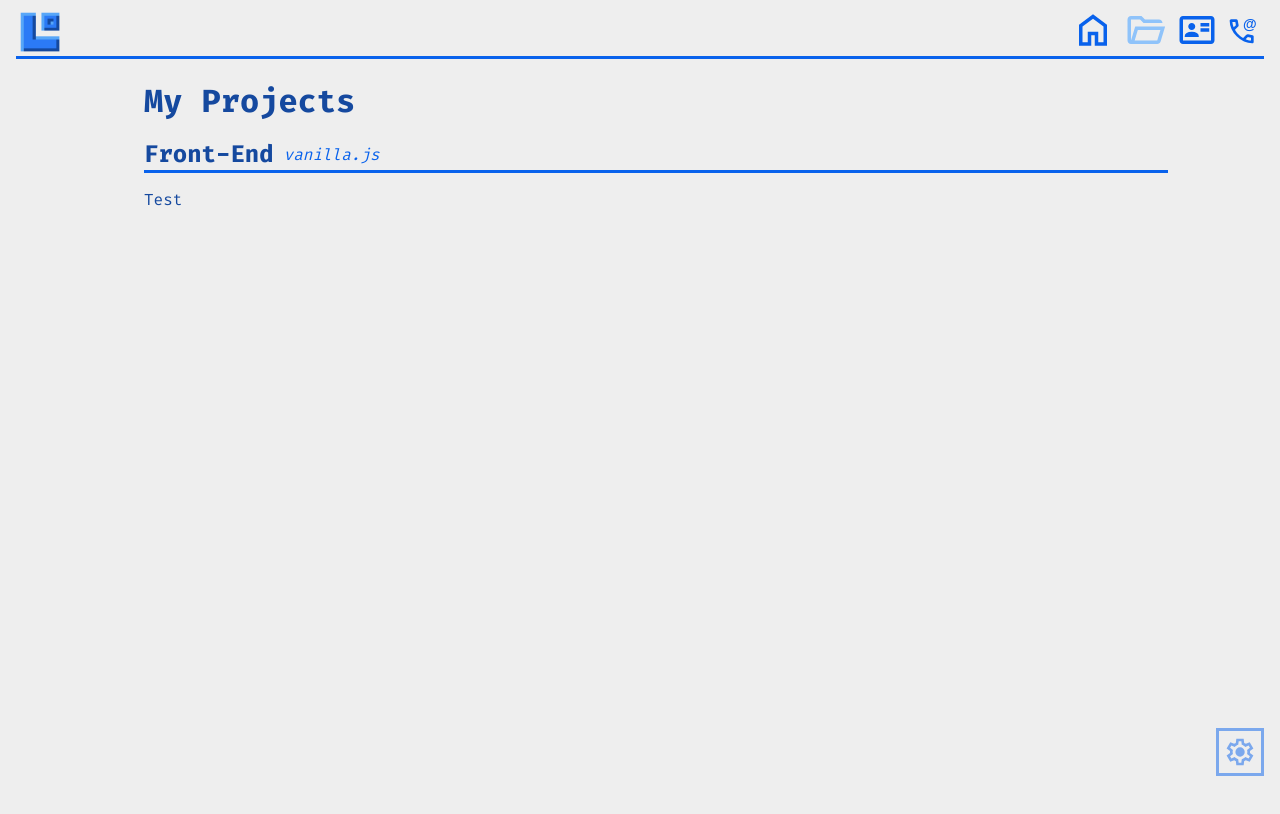
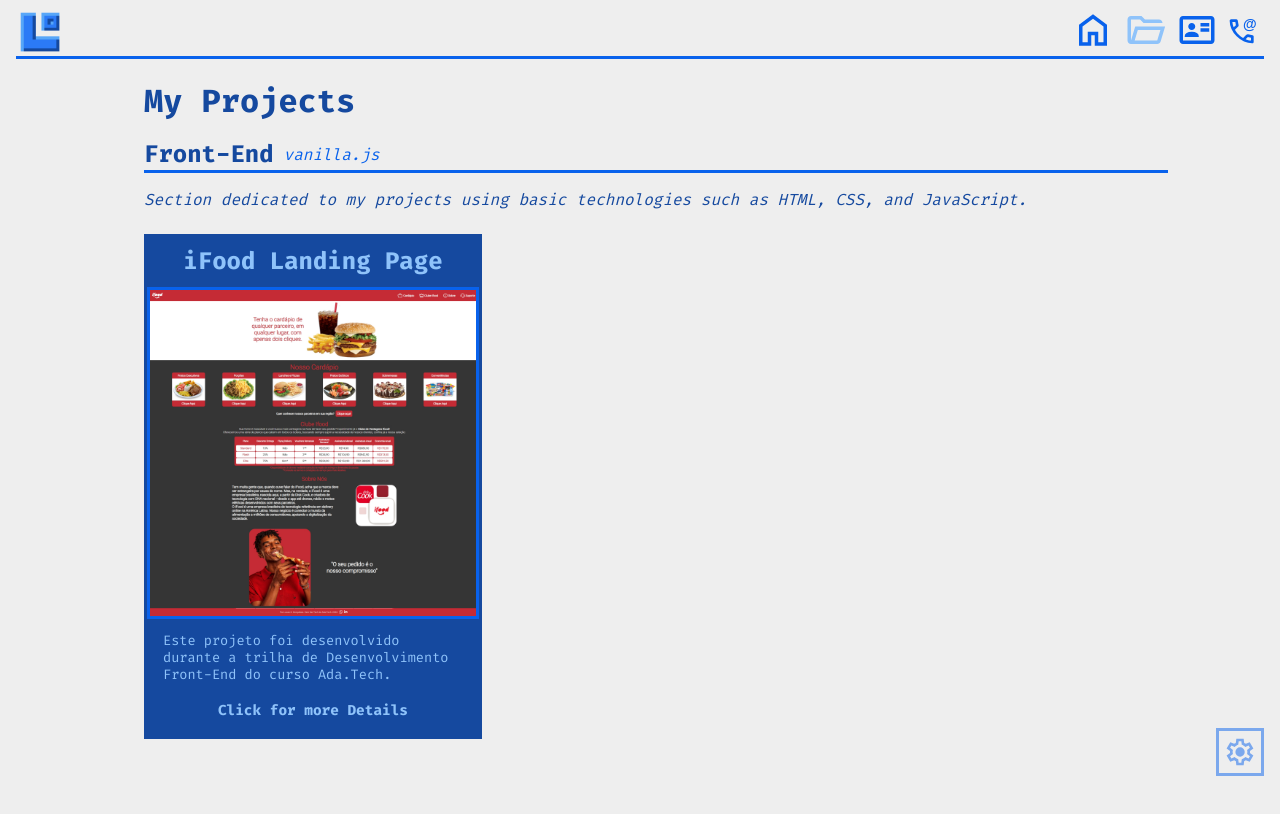
Before and after one commit to lukesgon/newportfolio, a React (Vite) app: page /portfolio in a window 1280 px wide. Shown: the top 814 px of the page. Built offline with nearby package versions, Linux system fonts and the light colour scheme.

Commit message:
Update Project Card layout and add locales.

```diff
--- a/src/components/box/ImgBox/index.tsx
+++ b/src/components/box/ImgBox/index.tsx
@@ -11,19 +11,25 @@
 
 const StyledFigure = styled.figure`
   display: flex;
+  flex-direction: column;
   justify-content: center;
   align-items: center;
   gap: 5px;
 
   width: fit-content;
   height: fit-content;
+
+  figcaption {
+    font-size: 0.85rem;
+    padding: 0.5rem 1rem;
+  }
 `;
 
 const StyledImg = styled.img<Partial<ImgBoxProps>>`
   width: ${props=> props.$width || '100px'};
   height: ${props=> props.$height || '100px'};
 
-  ${props=> props.$custom};
+  ${props=> props.$custom && props.$custom};
 `
 
 const ImgBox = ({ $figcaption, src, alt, $width, $height, $custom }: ImgBoxProps) => {
--- /dev/null
+++ b/src/components/box/ProjectCard/index.tsx
@@ -0,0 +1,77 @@
+import styled from "styled-components";
+import ImgBox from "../ImgBox";
+import Article from "../Article";
+import Section from "../Section";
+import { useLang } from "../../../contexts/LangContext";
+
+interface ProjectCardProps {
+  projectTitle: string;
+  imgSrc: string;
+  imgAlt: string;
+  imgCaption: string;
+  projectHref: string;
+}
+
+const StyledAnchor = styled.a`
+  border: none;
+  background-color: transparent;
+  text-decoration: none;
+  width: 33%;
+  height: fit-content;
+  border: solid 3px var(--color-4);
+
+  &:hover {
+    border-color: var(--color-3);
+  }
+
+  @media (orientation: portrait) {
+    width: 100%;
+    max-width: 360px;
+  }
+`;
+
+const StyledHeader = styled.h4`
+  font-size: 1.5rem;
+`
+
+const ProjectCard = ({
+  projectTitle,
+  imgSrc,
+  imgAlt,
+  imgCaption,
+  projectHref,
+}: ProjectCardProps) => {
+
+  const {library} = useLang();
+
+  return (
+    <StyledAnchor href={projectHref}>
+      <Article
+        $direction="column"
+        $width="100%"
+        $backgroundColor="var(--color-4)"
+        $color="var(--color-2)"
+        $padding="0.5rem 0 1rem"
+        $custom="gap: 10px; &:hover {background-color:var(--color-3); color: var(--color-1)}"
+        $align="center"
+      >
+        <Section>
+          <StyledHeader>{projectTitle}</StyledHeader>
+        </Section>
+        <ImgBox
+          src={imgSrc}
+          alt={imgAlt}
+          $figcaption={imgCaption}
+          $width="100%"
+          $height="fit-content"
+          $custom="border: solid 3px var(--color-3);"
+        />
+        <Section $custom="font-size: 0.9rem">
+          <strong>{library.projectDetails}</strong>
+        </Section>
+      </Article>
+    </StyledAnchor>
+  );
+};
+
+export default ProjectCard;
--- a/src/components/box/ProjectSection/index.tsx
+++ b/src/components/box/ProjectSection/index.tsx
@@ -3,10 +3,10 @@
 import styled from "styled-components";
 
 interface ProjectSectionProps {
-  children: React.ReactNode,
-  title: string,
-  sub?: string
-};
+  children: React.ReactNode;
+  title: string;
+  sub?: string;
+}
 
 const StyledHeader = styled.h3`
   font-size: 1.5rem;
@@ -14,22 +14,36 @@
 
 const StyledIntensify = styled.i`
   color: var(--color-3);
-`
+`;
 
-const ProjectSection = ({children, title, sub}:ProjectSectionProps)=> {
-  const {$theme} = useThemeContext();
+const ProjectSection = ({ children, title, sub }: ProjectSectionProps) => {
+  const { $theme } = useThemeContext();
 
-  return(
-    <Section $width="1024px" $custom="@media (orientation:portrait) {max-width: 92vw;}">
-      <Section $direction="row" $align="center" $width="100%" $color={$theme.colors.tertiary} $custom="border-bottom: solid 3px var(--color-3); gap:10px;">
+  return (
+    <Section
+      $width="1024px"
+      $custom="@media (orientation:portrait) {max-width: 92vw;}"
+    >
+      <Section
+        $direction="row"
+        $align="center"
+        $width="100%"
+        $color={$theme.colors.tertiary}
+        $custom="border-bottom: solid 3px var(--color-3); gap:10px;"
+      >
         <StyledHeader>{title}</StyledHeader>
         {sub && <StyledIntensify>{sub}</StyledIntensify>}
       </Section>
-      <Section $padding="1rem 0" $width="100%" $custom="flex-wrap: wrap;">
+      <Section
+        $padding="1rem 0"
+        $width="100%"
+        $custom="flex-wrap: wrap; gap:24px;"
+        $justify="space-around"
+      >
         {children}
       </Section>
     </Section>
-  )
+  );
 };
 
 export default ProjectSection;
--- a/src/index.css
+++ b/src/index.css
@@ -60,3 +60,7 @@
     font-size: 1.2rem;
   }
 }
+
+a:visited {
+  color: inherit;
+}
--- a/src/locales/enus.json
+++ b/src/locales/enus.json
@@ -12,5 +12,7 @@
   "contactFragment1": "Or just copy by clicking on",
   "contactFragment2": "or",
   "phone":"Phone",
-  "portfolioHeader": "My Projects"
+  "portfolioHeader": "My Projects",
+  "vanillaJSDescription":"Section dedicated to my projects using basic technologies such as HTML, CSS, and JavaScript.",
+  "projectDetails": "Click for more Details"
 }
--- a/src/locales/ptbr.json
+++ b/src/locales/ptbr.json
@@ -12,5 +12,7 @@
   "contactFragment1": "Ou copie clicando em",
   "contactFragment2": "ou",
   "phone":"Telefone",
-  "portfolioHeader": "Meus Projetos"
+  "portfolioHeader": "Meus Projetos",
+  "vanillaJSDescription":"Sessão destinada aos meus projetos utilizando tecnologias básicas como HTML, CSS e JavaScript.",
+  "projectDetails": "Clique para mais Detalhes"
 }
--- a/src/pages/Portfolio/index.tsx
+++ b/src/pages/Portfolio/index.tsx
@@ -4,6 +4,9 @@
 import { ThemeProps } from "../../contexts/ThemeContext";
 import { useLang } from "../../contexts/LangContext";
 import ProjectSection from "../../components/box/ProjectSection";
+import ProjectCard from "../../components/box/ProjectCard";
+import Section from "../../components/box/Section";
+import iFoodImg from '../../img/projects/vanilla/iFoodLandingPage.png'
 
 interface HeaderProps {
   $theme: ThemeProps;
@@ -23,7 +26,10 @@
     <Main>
       <StyledHeader $theme={$theme}>{library.portfolioHeader}</StyledHeader>
       <ProjectSection title="Front-End" sub="vanilla.js">
-        Test
+        <i>{library.vanillaJSDescription}</i>
+        <Section>
+          <ProjectCard projectTitle="iFood Landing Page" imgCaption="Este projeto foi desenvolvido durante a trilha de Desenvolvimento Front-End do curso Ada.Tech." imgAlt="Preview Ifood Landing Page" imgSrc={iFoodImg} projectHref="/"/>
+        </Section>
       </ProjectSection>
     </Main>
   );
```
Also changed, not shown: src/img/projects/vanilla/iFoodLandingPage.png (added).
